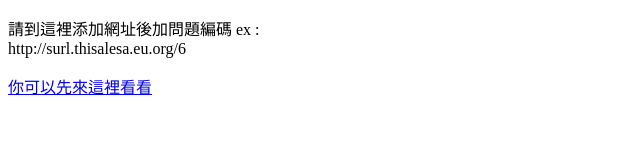
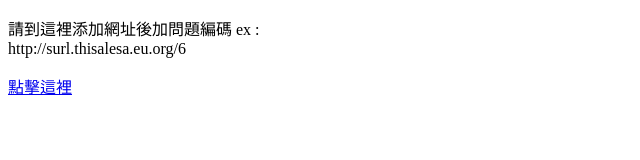
Before and after one commit to Tira-tw/Url, a plain HTML site: page index.html in a window 1280 px wide. Shown: the whole page, without its empty margins (0-640 px from the left). Drawn offline with Linux system fonts and the light colour scheme.

Commit message:
Update index.html

```diff
--- a/index.html
+++ b/index.html
@@ -11,8 +11,8 @@
   <body>
     <p>請到這裡添加網址後加問題編碼 ex : <br>http://surl.thisalesa.eu.org/6</p>
     <p>
-      <a href="https://github.com/Tira-tw/Url">
-        你可以先來這裡看看
+      <a href="https://github.com/Tira-tw/Url/issues">
+        點擊這裡
       </a>
     </p>
   </body>
```
